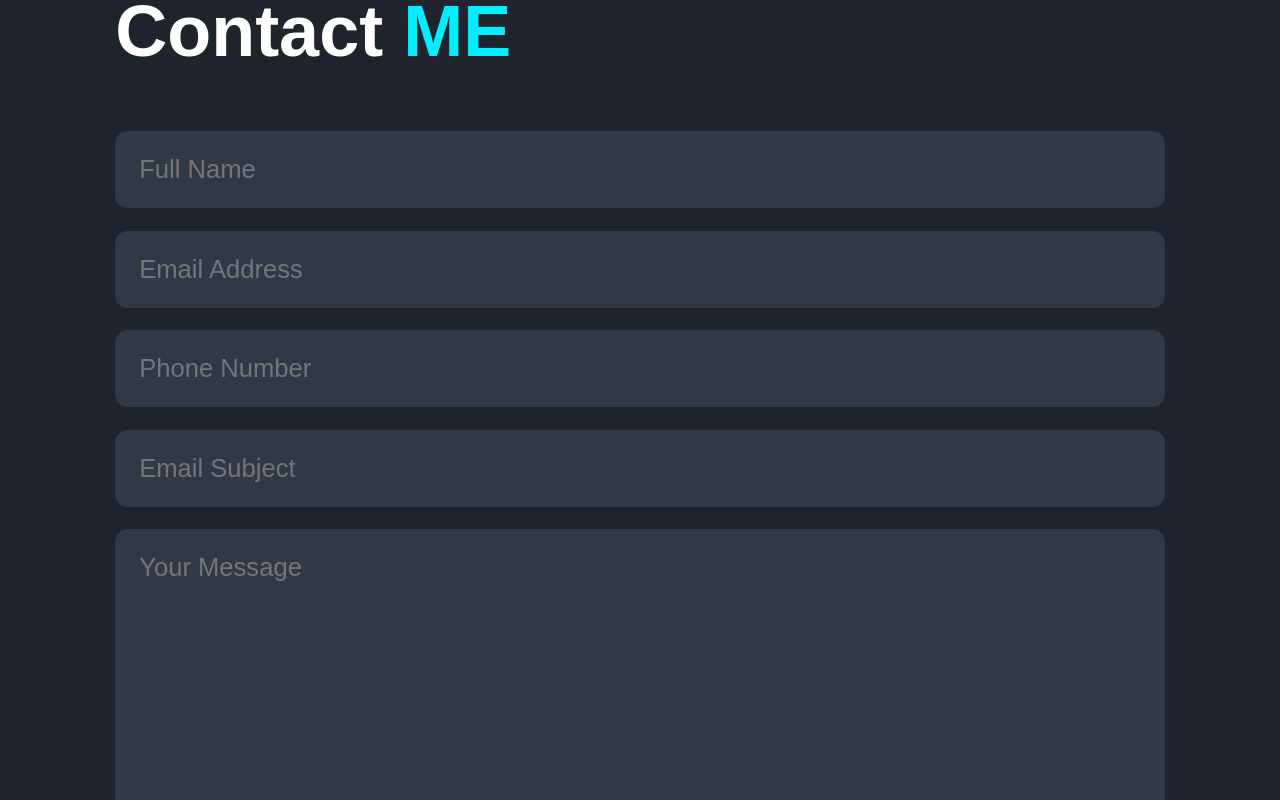
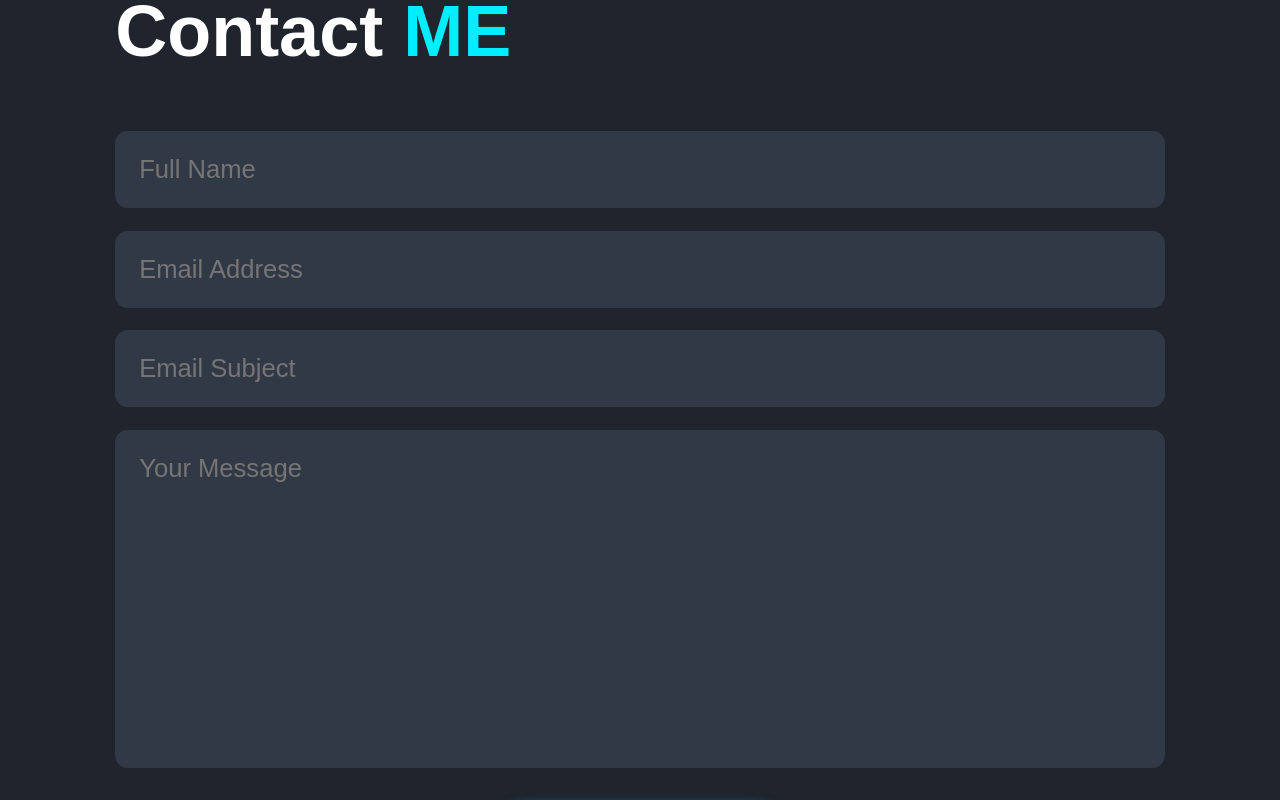
Before and after one commit to CIS-3344-fall24/IustinHerciu-assignment-4, a React (Create React App) app in the folder portfolio/: page / in a window 1280 px wide. Shown: the part 2700-3500 px from the top of the page. Built offline with nearby package versions, Linux system fonts and the light colour scheme.

Commit message:
Contact.jsx Update
- You are now able to send me a message to my email through my portfolio website. I used 'emailjs' in order to achieve this.
- I also added a message that will appear after you click Send Message

```diff
--- a/portfolio/package.json
+++ b/portfolio/package.json
@@ -3,6 +3,7 @@
   "version": "0.1.0",
   "private": true,
   "dependencies": {
+    "@emailjs/browser": "^4.4.1",
     "@testing-library/jest-dom": "^5.17.0",
     "@testing-library/react": "^13.4.0",
     "@testing-library/user-event": "^13.5.0",
--- a/portfolio/src/content/Contact.jsx
+++ b/portfolio/src/content/Contact.jsx
@@ -1,27 +1,64 @@
+import React, { useRef, useState } from 'react';
+import emailjs from '@emailjs/browser';
+
 export default function Contact() {
+    const form = useRef();
+    const [messageSent, setMessageSent] = useState(false);
+
+    const sendEmail = (e) => {
+        e.preventDefault();
+
+        emailjs
+            .sendForm('service_ou0q9fi', 'template_yhtcwsz', form.current, {
+                publicKey: 'F5MSoIoySbXe7rrcW',
+            })
+            .then(
+                () => {
+                    setMessageSent(true);
+                    console.log('SUCCESS!');
+                },
+                (error) => {
+                    console.log('FAILED...', error.text);
+                },
+            );
+    };
+
     return (
         <section className="contact" id="contact">
             <h2 className="heading">Contact <span>ME</span></h2>
 
-            <form action="#">
+            <form ref={form} onSubmit={sendEmail}>
                 <div className="input-box">
-                    <input type={"text"} placeholder={"Full Name"} />
-                    <input type={"email"} placeholder={"Email Address"} />
+                    <input type={"text"}
+                            name={"to_name"}
+                           placeholder={"Full Name"}/>
                 </div>
 
                 <div className="input-box">
-                    <input type={"number"} placeholder={"Phone Number"} />
-                    <input type={"text"} placeholder={"Email Subject"} />
+                    <input type={"email"}
+                           name={"from_name"}
+                           placeholder={"Email Address"}
+                           required/>
                 </div>
 
-                <textarea name={""}
-                          id={""}
-                          cols="30"
-                          rows="10"
-                          placeholder={"Your Message"}>
-                </textarea>
+                <div className="input-box">
+                    <input type={"text"}
+                           name={"subject"}
+                           placeholder={"Email Subject"}/>
+                </div>
 
-                <input type={"submit"} value="Send Message" className={"btn"} />
+                <div className="input-box">
+                    <textarea name={"message"}
+                              cols="30"
+                              rows="10"
+                              placeholder={"Your Message"}>
+                    </textarea>
+                </div>
+
+                {/* Conditionally render the success message */}
+                {messageSent && <p className="success-message">Your message has been sent successfully!</p>}
+
+                <input type={"submit"} value="Send Message" className={"btn"}/>
 
             </form>
         </section>
```
Also changed, not shown: 1 other file (tests, documents, lock files or other folders).
